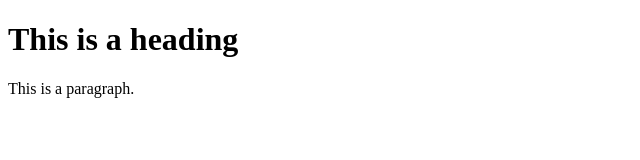
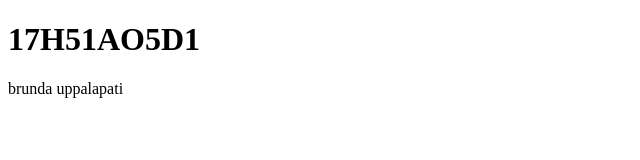
Before and after one commit to 17h51a05d1/17h51a05d1-bz, a website: page public/index.html in a window 1280 px wide. Shown: the whole page, without its empty margins (0-640 px from the left). Drawn offline with Linux system fonts and the light colour scheme.

```diff
--- a/index.js
+++ b/index.js
@@ -1,6 +1,7 @@
 const express = require('express')
 const app = express()
 const port = process.env.PORT||3000
+app.use(express.static('public'))
 
 app.get('/', (req, res) => res.send('Hello World!'))
 
--- a/public/index.html
+++ b/public/index.html
@@ -7,8 +7,8 @@
 </head>
 <body>
 
-<h1>This is a heading</h1>
-<p>This is a paragraph.</p>
+<h1>17H51AO5D1</h1>
+<p>brunda uppalapati</p>
 <script src="js/site.js">
 </script>
 </body>
```
